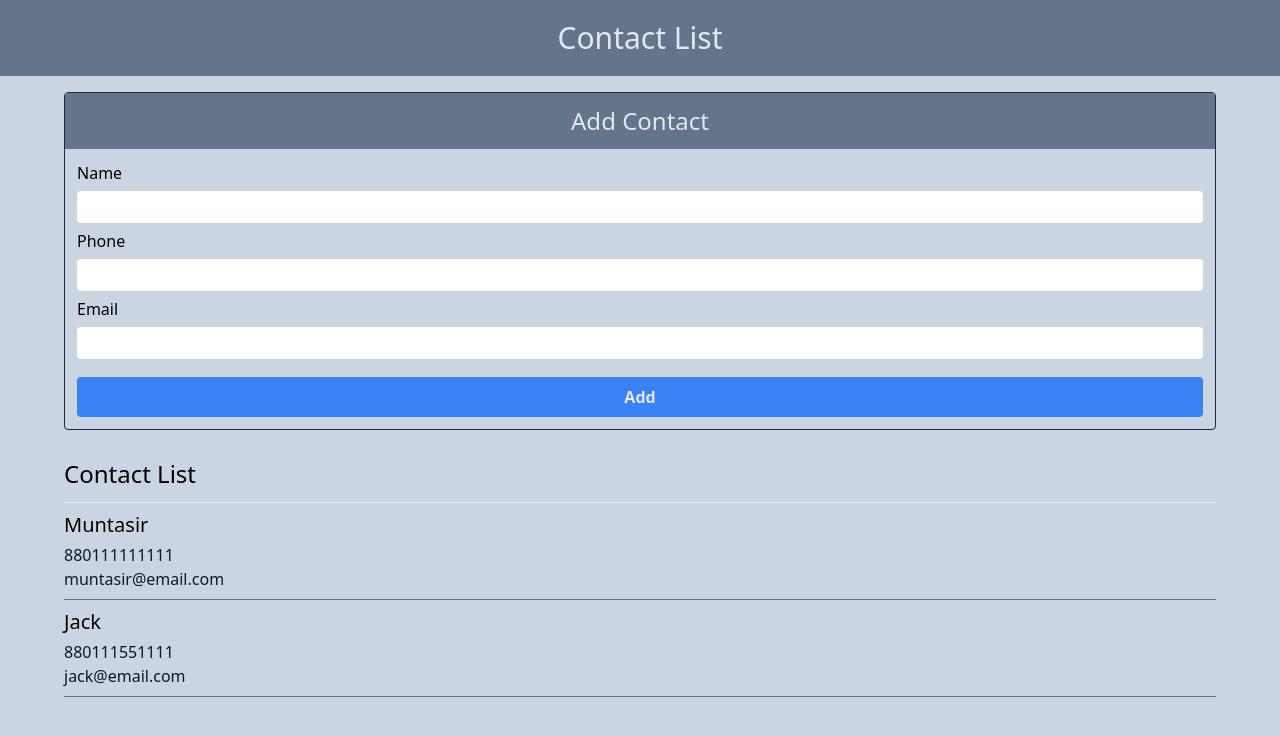
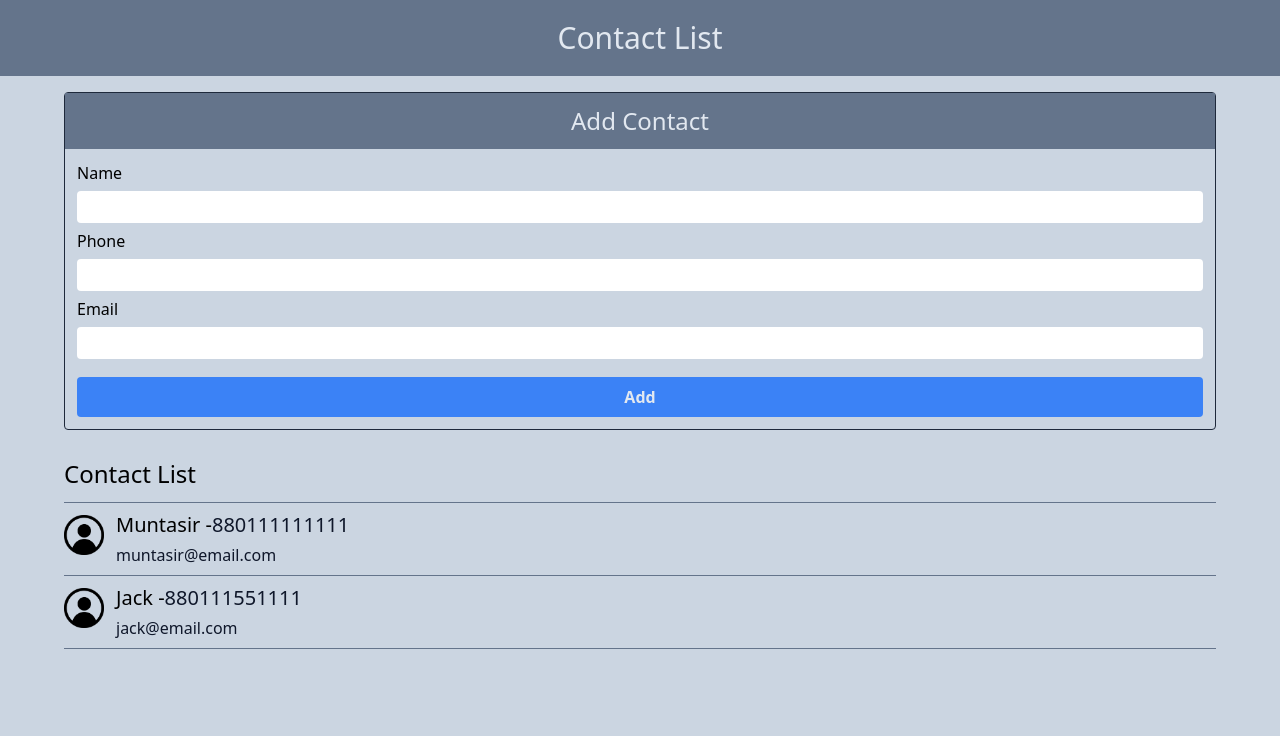
Before and after one commit to MuntasirTonmoy/contact-list-react, a React (Vite) app: page / in a window 1280 px wide. Shown: the top 736 px of the page. Built offline with nearby package versions, Linux system fonts and the light colour scheme.

Commit message:
ui changes image added

```diff
--- a/src/components/ContactCard.jsx
+++ b/src/components/ContactCard.jsx
@@ -3,19 +3,22 @@ import React from "react";
 const ContactCard = props => {
   const { name, phone, email } = props.contact;
   return (
-    <div className="border-b pb-2 border-b-slate-500">
-      <h2 className="text-xl capitalize mb-1 mt-2">{name}</h2>
-      <p>
+    <div className="border-b pb-2 border-b-slate-500 flex items-center gap-3">
+      <img src="/public/images/pngegg.png" alt="user" height="40" width="40" />
+      <div>
+        <h2 className="text-xl capitalize mb-1 mt-2">
+          {name} -
           <a href={`tel:${phone}`} className="pointer text-slate-900">
             {phone}
           </a>
-      </p>
+        </h2>
         <p>
           <a href={`mailto:${email}`} className="pointer text-slate-900">
             {email}
           </a>
         </p>
       </div>
+    </div>
   );
 };
 
--- a/src/components/ContactList.jsx
+++ b/src/components/ContactList.jsx
@@ -9,8 +9,9 @@ const ContactList = props => {
   });
   return (
     <div>
-      <h2 className="text-2xl py-3">Contact List</h2>
-      <hr className="bg-black" />
+      <h2 className="text-2xl py-3 border-b border-b-slate-500">
+        Contact List
+      </h2>
       {renderList}
     </div>
   );
```
Also changed, not shown: public/images/pngegg.png (added). Lines whose indentation alone changed are shown as unchanged.
